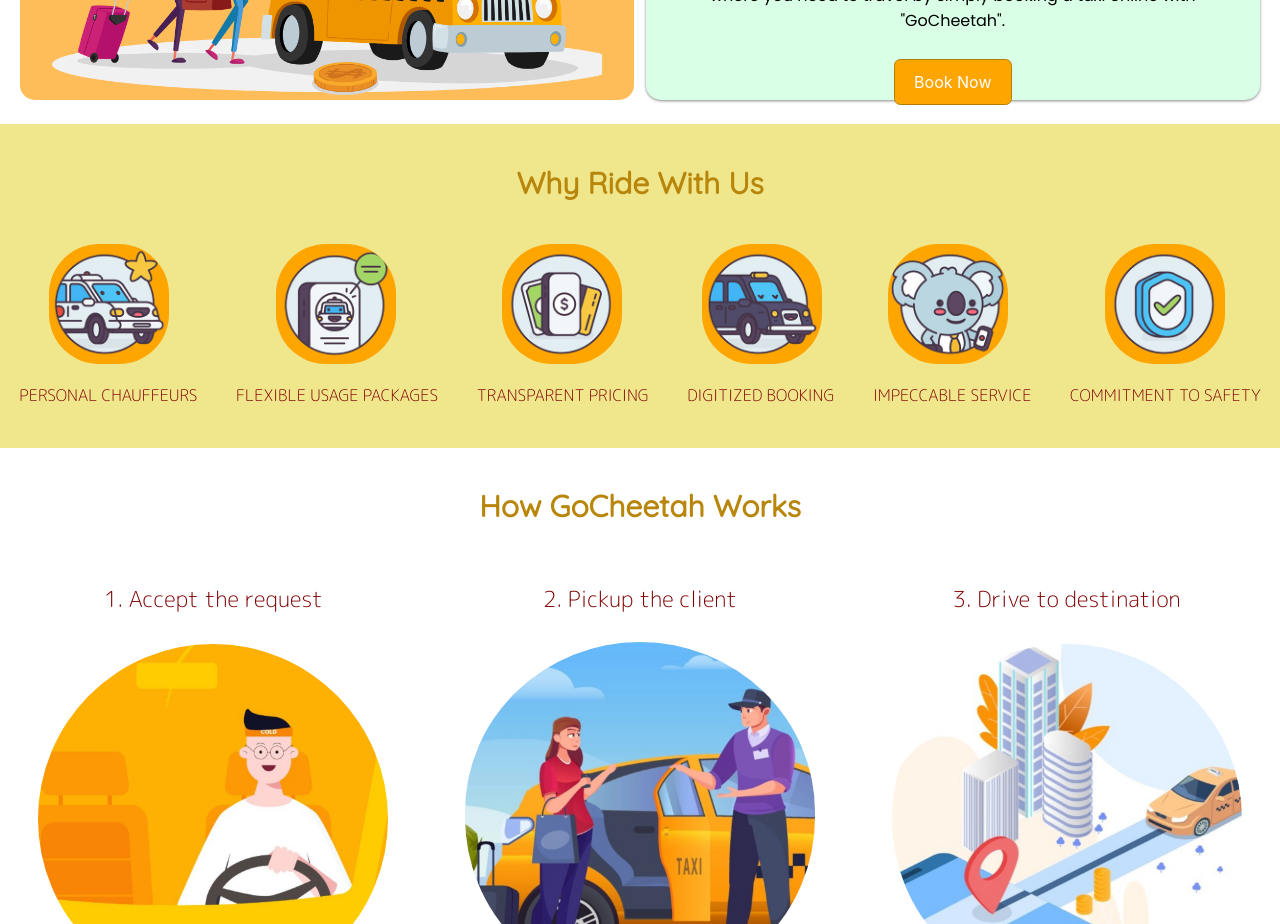
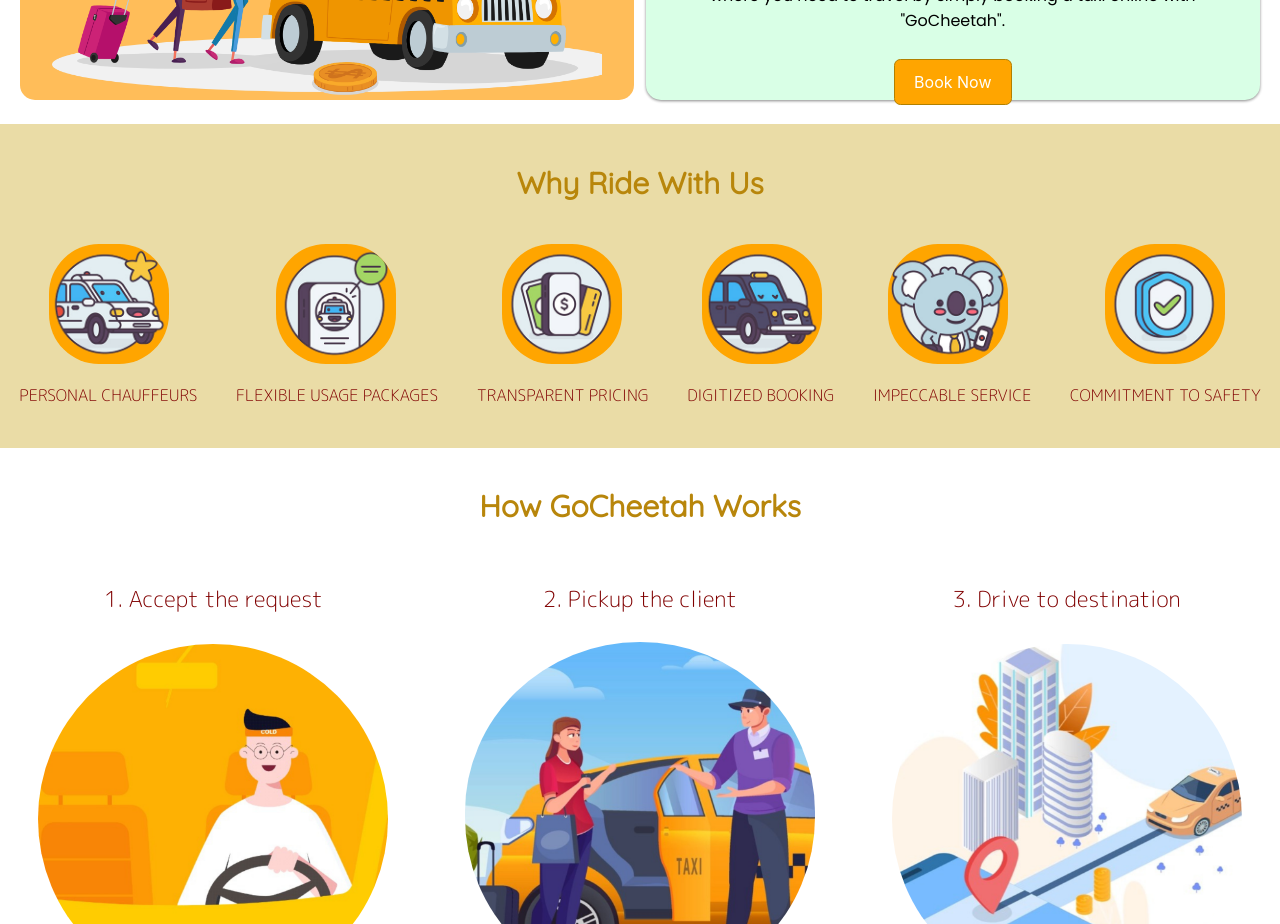
Before and after one commit to dvimukthi/cab-service-system, a React (Create React App) app: page / in a window 1280 px wide. Shown: the part 1080-2004 px from the top of the page. Built offline with nearby package versions, Linux system fonts and the light colour scheme; a web font is replaced by a local one.

Commit message:
booking style update

```diff
--- a/src/Components/BookingComponent/BookingBody/BookingBody.css
+++ b/src/Components/BookingComponent/BookingBody/BookingBody.css
@@ -4,9 +4,11 @@
     height: auto;
     justify-content: space-between;
     background-color: #f5d6a0;
+    padding-bottom: 150px;
 }
 
 .boookingparttwo__container {
+    height: auto;
 }
 
 .bookingBody__container h1 {
--- a/src/Components/HomeComponents/BodyPartTwo/BodyPartTwo.css
+++ b/src/Components/HomeComponents/BodyPartTwo/BodyPartTwo.css
@@ -1,5 +1,5 @@
 .bodyparttwo__container {
-    background: #F0E68C;
+    background: #EADCA6;
     padding-top: 5px;
 }
 
```
